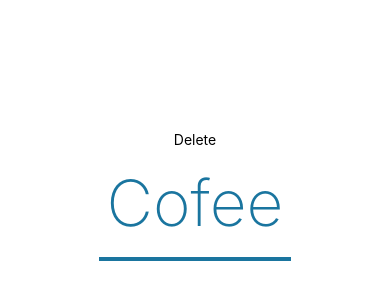
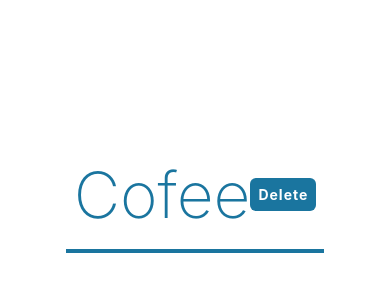
Before and after one commit to KatekaniN/taskly-react-native, a React Native app in the folder taskly/: screen / in a window 390 px wide. Shown: the part 226-526 px from the top of the page. Built offline with nearby package versions, Linux system fonts and the light colour scheme.

Commit message:
delete btn

```diff
--- a/taskly/App.tsx
+++ b/taskly/App.tsx
@@ -1,16 +1,17 @@
 import { StatusBar } from "expo-status-bar";
-import { StyleSheet, Text, View, TouchableOpacity, Pressable } from "react-native";
+import { StyleSheet, Text, View, TouchableOpacity } from "react-native";
+import { theme } from "./theme";
 
 export default function App() {
   return (
     <View style={styles.container}>
-      <Pressable onPress={() => console.info("Delete button pressed")}>
-        <Text >
-          Delete
-        </Text>
-      </Pressable>
       <View style={styles.itemContainer}>
         <Text style={styles.itemText}>Cofee</Text>
+        <TouchableOpacity style={styles.button} onPress={() => console.info("Delete button pressed")} activeOpacity={0.8}>
+          <Text style={styles.buttonText} >
+            Delete
+          </Text>
+        </TouchableOpacity>
       </View>
     </View >
   );
@@ -23,6 +24,9 @@ const styles = StyleSheet.create({
     justifyContent: "center",
   },
   itemContainer: {
+    flexDirection: "row",
+    justifyContent: "space-between",
+    alignItems: "center",
     paddingHorizontal: 8,
     borderBottomColor: "#1a759f",
     borderBottomWidth: 4,
@@ -33,5 +37,16 @@ const styles = StyleSheet.create({
     fontSize: 64,
     color: "#1a759f",
     fontWeight: 200,
+  },
+  button: {
+    backgroundColor: theme.colorCerulean,
+    padding: 8,
+    borderRadius: 6,
+  },
+  buttonText: {
+    color: theme.colorWhite,
+    fontWeight: "bold",
+    textTransform: "capitalize",
+    letterSpacing: 1,
   }
 });
--- a/taskly/theme.ts
+++ b/taskly/theme.ts
@@ -1,4 +1,5 @@
 export const theme = {
     colorCerulean: "#1a759f",
-    colorWhite: "#fff"
+    colorWhite: "#fff",
+    colorBlack: "000"
 }
```
